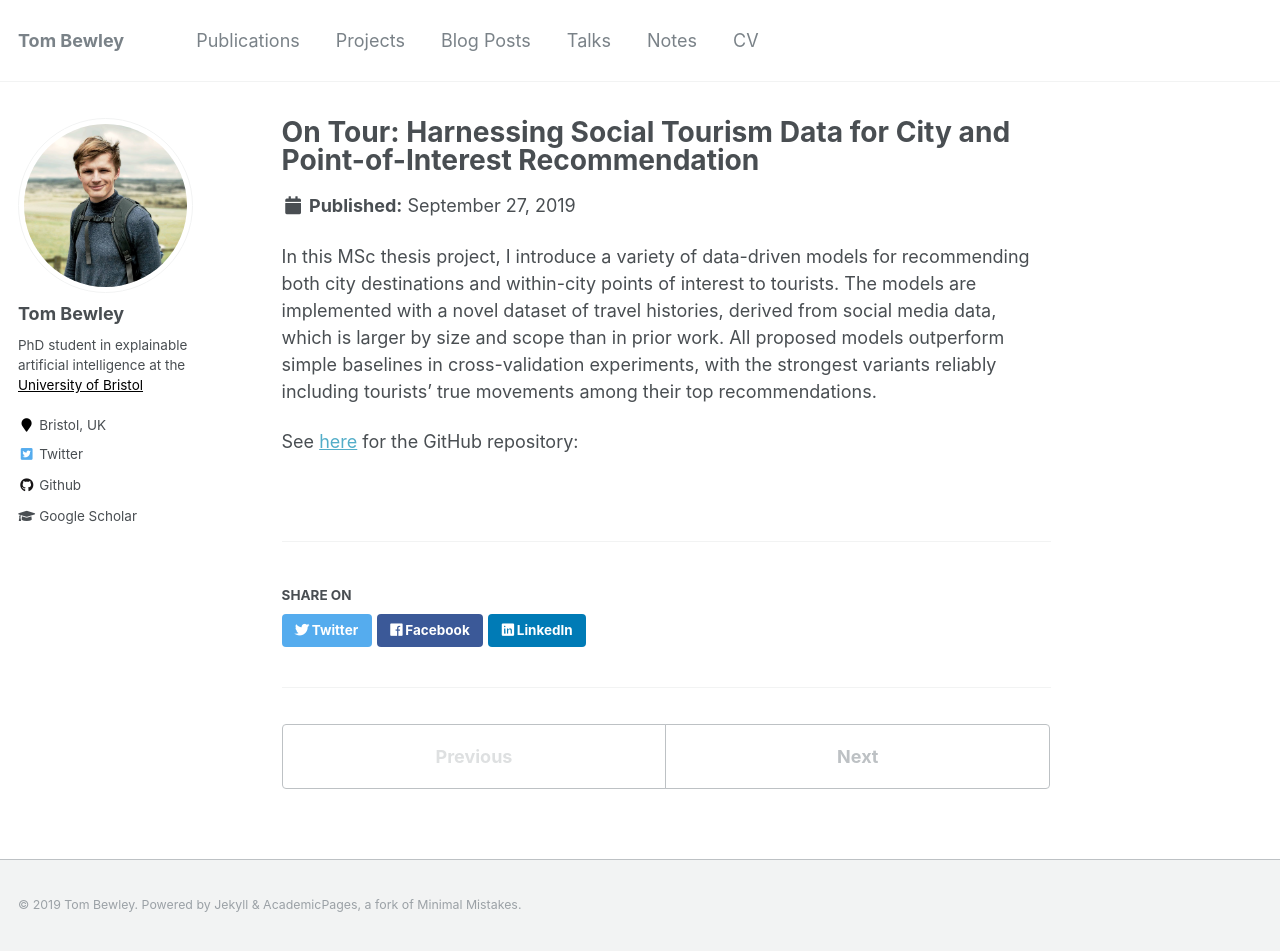
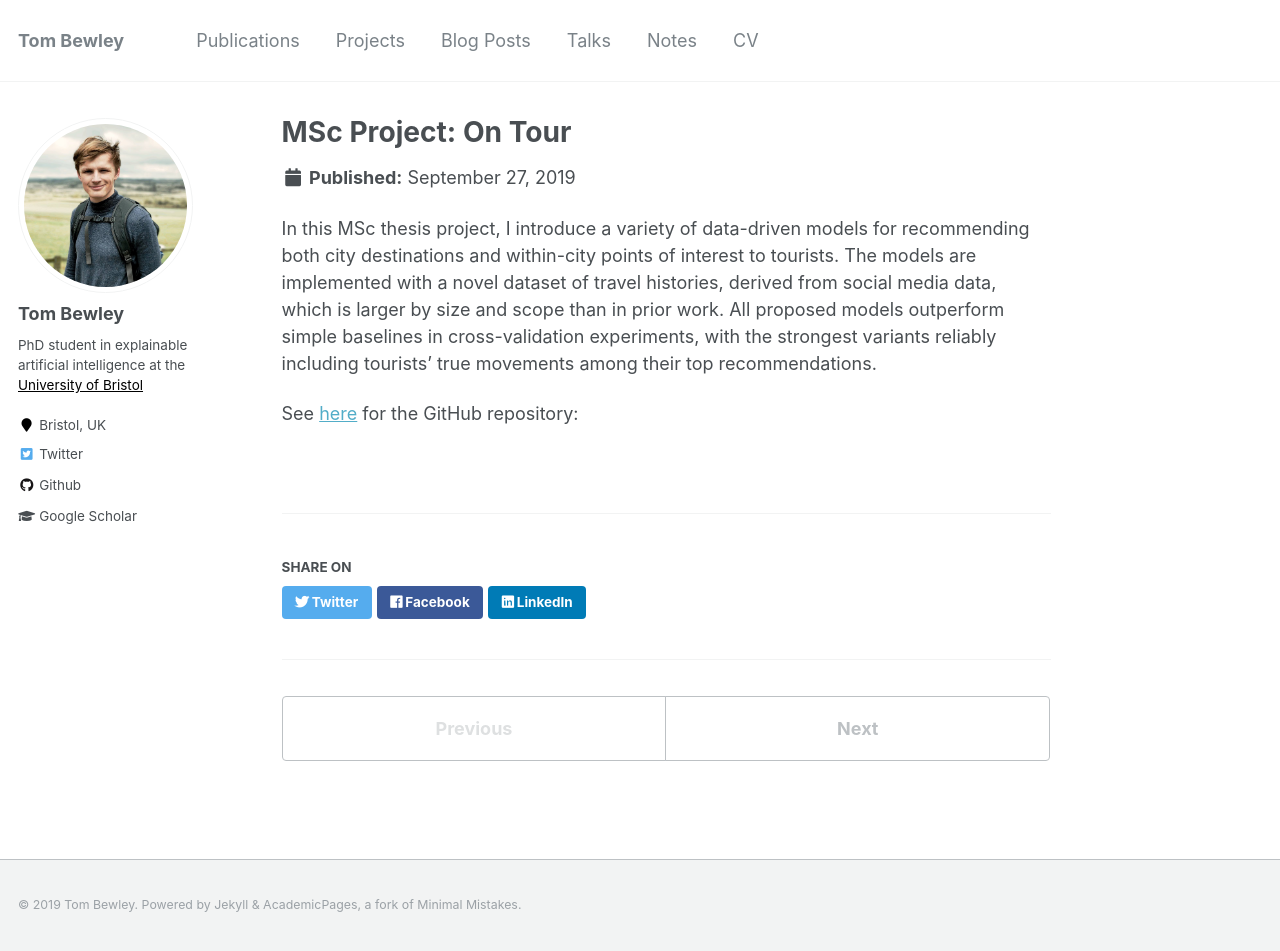
Before and after one commit to tombewley/tombewley.github.io, a Jekyll site: the page built from _portfolio/998-ontour.md, in a window 1280 px wide and 951 px high. Built offline with Jekyll 4.4.1, drawn with Linux system fonts in a browser that asks for light colours.

Commit message:
Update 998-ontour.md

```diff
--- a/_portfolio/998-ontour.md
+++ b/_portfolio/998-ontour.md
@@ -1,7 +1,7 @@
 ---
-title: "On Tour: Harnessing Social Tourism Data for City and Point-of-Interest Recommendation"
+title: "MSc Project: On Tour"
 permalink: /portfolio/ontour/
-excerpt: "<br/><img src='/images/ontour_500_300.png'>"
+excerpt: "Harnessing Social Data for Travel Recommendation<br/><img src='/images/ontour_500_300.png'>"
 collection: portfolio
 ---
 
```
